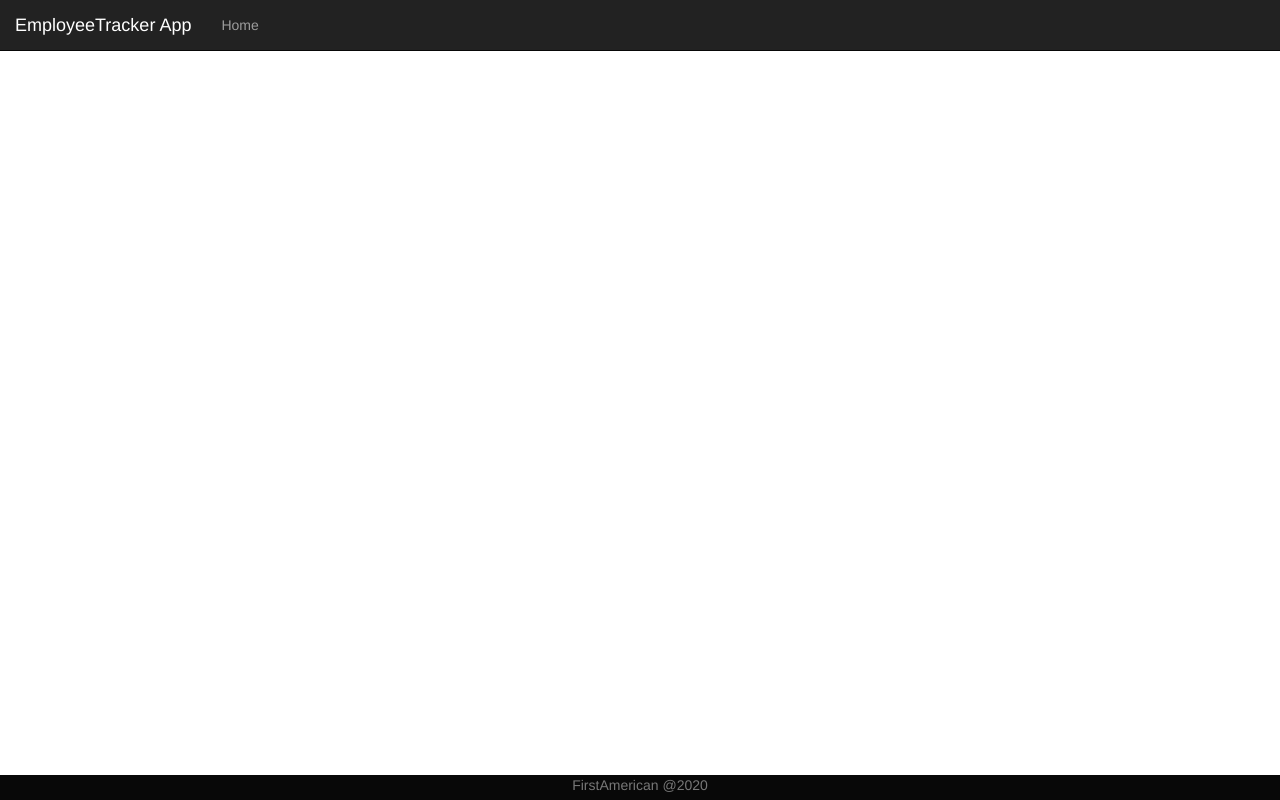
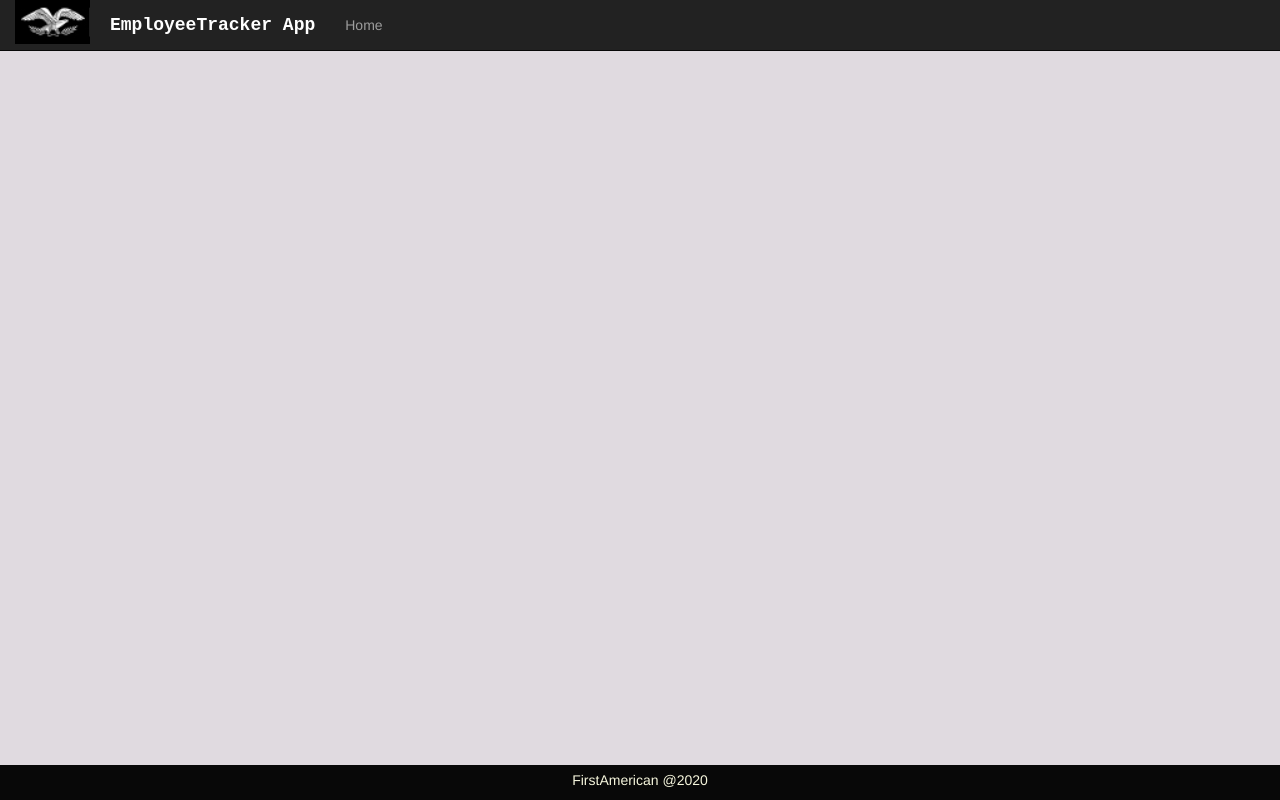
Before and after one commit to pachumon/EmployeeTrackerApp, an Angular app in the folder EmployeeTracker/: page / in a window 1280 px wide. Built offline with nearby package versions, Linux system fonts and the light colour scheme.

Commit message:
Implemeted the basic app Layout

```diff
--- a/EmployeeTracker/angular.json
+++ b/EmployeeTracker/angular.json
@@ -21,7 +21,8 @@
             "aot": true,
             "assets": [
               "src/favicon.ico",
-              "src/assets"
+              "src/assets",
+              "src/FA_Icon.PNG"
             ],
             "styles": [
               "src/styles.css",
--- a/EmployeeTracker/api/books.json
+++ /dev/null
@@ -1,19 +0,0 @@
-{
-  "posts": [
-    {
-      "id": 1,
-      "title": "json-server",
-      "author": "typicode"
-    }
-  ],
-  "comments": [
-    {
-      "id": 1,
-      "body": "some comment",
-      "postId": 1
-    }
-  ],
-  "profile": {
-    "name": "typicode"
-  }
-}
--- a/EmployeeTracker/package.json
+++ b/EmployeeTracker/package.json
@@ -8,7 +8,7 @@
     "test": "ng test",
     "lint": "ng lint",
     "e2e": "ng e2e",
-    "start-api": "json-server --watch api/books.json"
+    "start-api": "json-server --watch api/employees.json"
   },
   "private": true,
   "dependencies": {
--- a/EmployeeTracker/src/app/app.component.html
+++ b/EmployeeTracker/src/app/app.component.html
@@ -10,7 +10,8 @@
         <span class="icon-bar"></span>
         <span class="icon-bar"></span>
       </button>
-      <span id="title" class="navbar-brand">EmployeeTracker App</span>
+      <img src="../FA_Icon.PNG" class="pull-left" alt="">
+      <span id="title" class="navbar-brand" style="margin-left: 5px;font-weight: bold;font-family:monospace ;">EmployeeTracker App</span>
     </div>
     <div class="collapse navbar-collapse" uib-collapse="isNavCollapsed">
       <ul class="nav navbar-nav">
@@ -30,7 +31,7 @@
 
 <div id="footer" class="navbar-fixed-bottom">
   <div class="container-fluid">
-    <p class="text-center text-muted">FirstAmerican @2020</p>
+    <p class="text-center text-muted" style="margin-top: 5px;">FirstAmerican @2020</p>
     <p class="text-center text-muted"></p>
   </div>
 </div>
--- a/EmployeeTracker/src/index.html
+++ b/EmployeeTracker/src/index.html
@@ -5,7 +5,7 @@
   <title>EmployeeTracker</title>
   <base href="/">
   <meta name="viewport" content="width=device-width, initial-scale=1">
-  <link rel="icon" type="image/x-icon" href="favicon.ico">
+  <link rel="icon" type="image/x-icon" href="./FA_Icon.PNG">
 </head>
 <body>
   <fai-root></fai-root>
--- a/EmployeeTracker/src/styles.css
+++ b/EmployeeTracker/src/styles.css
@@ -21,10 +21,12 @@ body {
 
 #footer {
   /* Set the fixed height of the footer here */
-  height: 25px;
+  height: 35px;
   background-color: #080808;
   margin-top: 15px;
 }
+
+
 
 /* apply responsive CSS fixes as necessary */
 @media (max-width: 767px) {
@@ -47,6 +49,7 @@ body {
 
 #footer p {
   margin-bottom: 0;
+  color: beige;
 }
 
 .has-error {
@@ -54,7 +57,10 @@ body {
 }
 
 .app-container {
+  width: 100%;
+  height: 100%;
   padding-top: 80px;
+  background-color:rgb(224, 218, 224);
 }
 
 .books-table {
```
Also changed, not shown: EmployeeTracker/src/FA_Icon.PNG (renamed from EmployeeTracker/FA_Icon.PNG).
